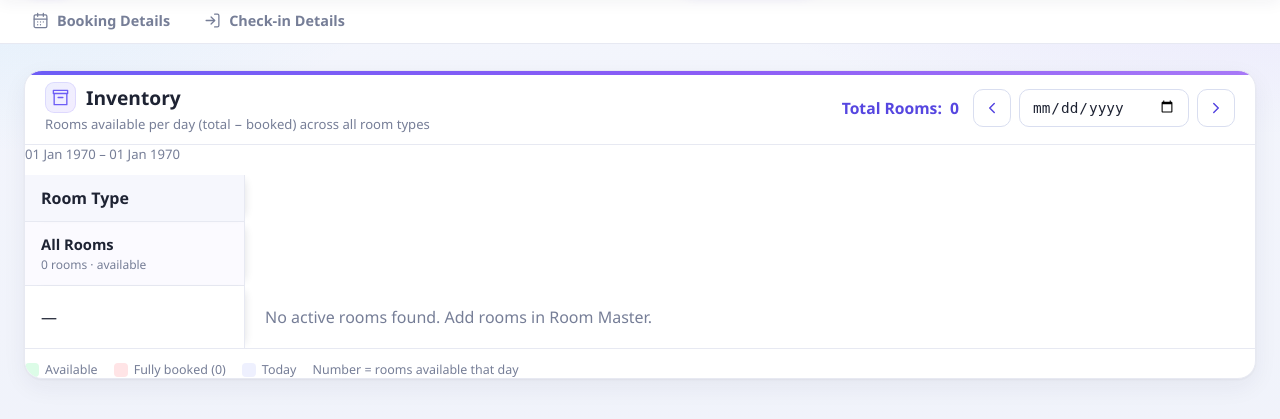
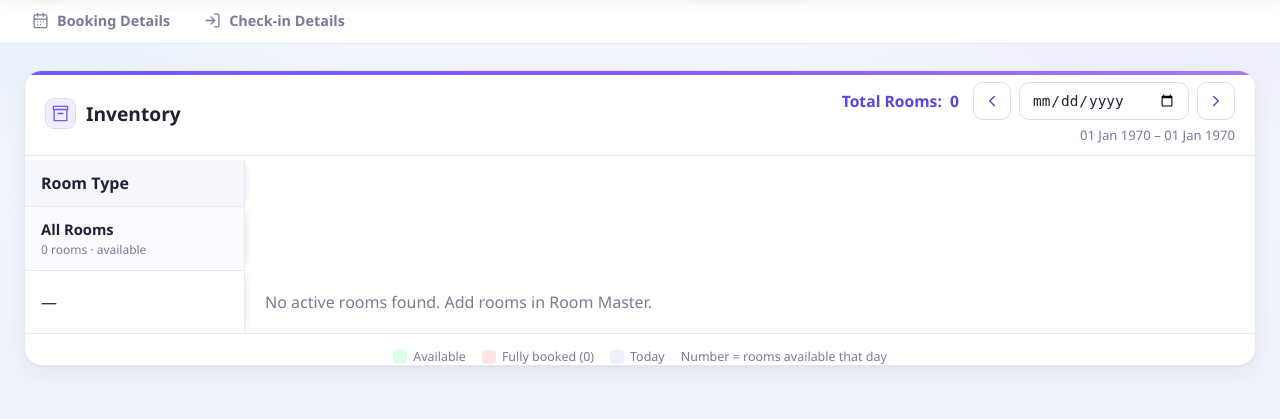
Before and after one commit to AnshuMishra9/stay_management, a CodeIgniter app: the page made by application/views/inventory/calendar.php in a window 1280 px wide. Shown: the part 75-494 px from the top of the page. Run offline with CodeIgniter, Linux system fonts and the light colour scheme; data that the repository does not hold is empty.

Commit message:
Inventory header: drop subtitle; move date range beside picker; centre legend
- Remove the "Rooms available per day…" subtitle line.
- The window date range ("22 Jul 2026 – 05 Aug 2026") and the legend were
  flush against the far-left edge (left of the title/table content). Move the
  range up next to the date picker (right-aligned) and centre the legend.

Co-Authored-By: Claude Opus 4.8 <noreply@anthropic.com>

```diff
--- a/application/views/inventory/calendar.php
+++ b/application/views/inventory/calendar.php
@@ -29,11 +29,12 @@ $cell_class = function ($avail) {
     <title>Inventory &middot; Stay Management</title>
     <link rel="stylesheet" href="<?= base_url('assets/css/erp.css') ?>?v=<?= @filemtime(FCPATH.'assets/css/erp.css') ?>">
     <style>
-        .inv-nav { display:flex; align-items:center; gap:8px; flex-wrap:wrap; }
+        .inv-head-right { display:flex; flex-direction:column; align-items:flex-end; gap:6px; }
+        .inv-nav { display:flex; align-items:center; gap:8px; flex-wrap:wrap; justify-content:flex-end; }
         .inv-nav .erp-input { width:170px; height:38px; }
         .inv-navbtn { display:inline-flex; align-items:center; justify-content:center; width:38px; height:38px; border:1px solid var(--input-brd); border-radius:10px; background:#fff; color:var(--brand-dark); cursor:pointer; }
         .inv-navbtn:hover { background:var(--brand-soft); border-color:#c9cff0; }
-        .inv-range { color:var(--muted); font-size:.82rem; white-space:nowrap; }
+        .inv-range { color:var(--muted); font-size:.82rem; white-space:nowrap; text-align:right; }
 
         /* horizontal scroll for the wide calendar, with a visible slim scrollbar */
         .inv-scroll { overflow-x:auto; }
@@ -72,7 +73,7 @@ $cell_class = function ($avail) {
         .inv-total-row td { background:#fbfaff; }
         .inv-total-row .inv-roomcol { background:#fbfaff; }
         .inv-total-row .inv-a { background:var(--brand-soft); color:var(--brand-dark); }
-        .inv-legend { display:flex; gap:16px; align-items:center; color:var(--muted); font-size:.78rem; margin-top:12px; flex-wrap:wrap; }
+        .inv-legend { display:flex; gap:16px; align-items:center; justify-content:center; color:var(--muted); font-size:.78rem; margin-top:14px; flex-wrap:wrap; }
         .inv-legend .k { display:inline-flex; align-items:center; gap:6px; }
         .inv-swatch { width:14px; height:14px; border-radius:4px; display:inline-block; }
     </style>
@@ -91,8 +92,8 @@ $cell_class = function ($avail) {
                     <svg width="26" height="26" viewBox="0 0 24 24" fill="none" stroke="#e8eef6" stroke-width="1.7" stroke-linecap="round" stroke-linejoin="round"><path d="M3 3h18v4H3zM4 7v14h16V7M9 12h6"/></svg>
                     Inventory
                 </h1>
-                <p class="erp-sub">Rooms available per day (total &minus; booked) across all room types</p>
             </div>
+            <div class="inv-head-right">
                 <div class="inv-nav">
                     <div class="erp-head-total" style="margin-right:6px;">Total Rooms:&nbsp; <?= (int) $total_rooms ?></div>
                     <a class="inv-navbtn" href="<?= site_url('inventory?start='.$prev) ?>" title="Previous <?= (int) count($dates) ?> days">
@@ -103,12 +104,12 @@ $cell_class = function ($avail) {
                         <svg width="18" height="18" viewBox="0 0 24 24" fill="none" stroke="currentColor" stroke-width="2" stroke-linecap="round" stroke-linejoin="round"><path d="M9 18l6-6-6-6"/></svg>
                     </a>
                 </div>
+                <div class="inv-range"><?= html_escape(date('d M Y', strtotime($start))) ?> &ndash; <?= html_escape(date('d M Y', strtotime($end))) ?></div>
+            </div>
         </div>
 
-        <div class="inv-range"><?= html_escape(date('d M Y', strtotime($start))) ?> &ndash; <?= html_escape(date('d M Y', strtotime($end))) ?></div>
-
         <!-- Calendar -->
-        <div class="inv-scroll" style="margin-top:12px;">
+        <div class="inv-scroll" style="margin-top:4px;">
             <table class="inv-table">
                 <thead>
                     <tr>
```
Lines whose indentation alone changed are shown as unchanged.
